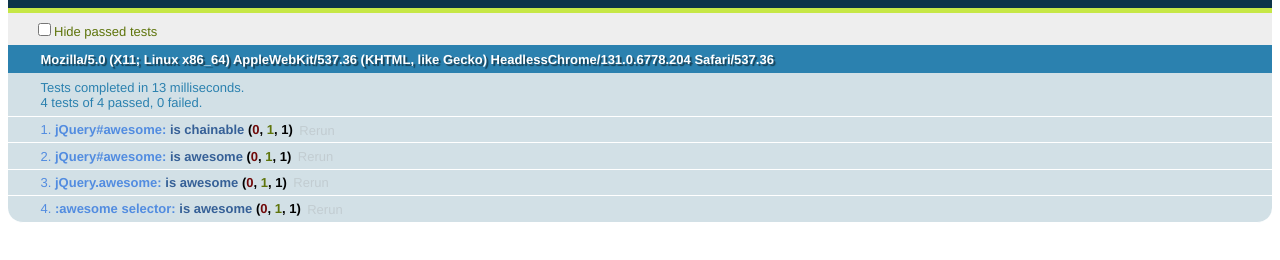
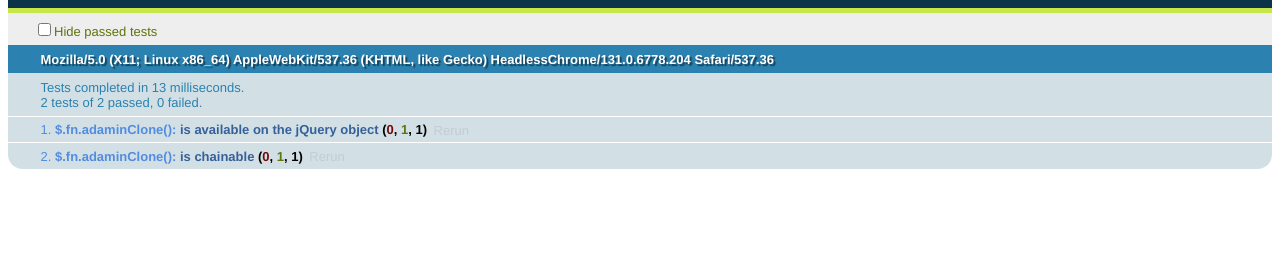
Before and after one commit to pensive612/Adamin-Clone, a website: page test/adamin_clone.html in a window 1280 px wide. Shown: the part 48-308 px from the top of the page. Drawn offline with Linux system fonts and the light colour scheme.

Commit message:
Setup boilerplate for jquery plugin

```diff
--- a/src/adamin_clone.js
+++ b/src/adamin_clone.js
@@ -8,21 +8,20 @@
 
 (function($) {
 
-  // Collection method.
-  $.fn.awesome = function() {
+  var adaminClone = {
+    init: function(el, config) {
+      this.config = $.extend({}, $.fn.adaminClone.defaults, config);
+
+      this.el = el;
+      this.$el = $(el);
+    }
+  };
+
+  $.fn.adaminClone = function(config) {
+    var obj = Object.create(adaminClone);
     return this.each(function() {
-      $(this).html('awesome');
+      obj.init(this, config);
     });
   };
 
-  // Static method.
-  $.awesome = function() {
-    return 'awesome';
-  };
-
-  // Custom selector.
-  $.expr[':'].awesome = function(elem) {
-    return elem.textContent.indexOf('awesome') >= 0;
-  };
-
 }(jQuery));
--- a/test/adamin_clone.html
+++ b/test/adamin_clone.html
@@ -23,9 +23,19 @@
   <h2 id="qunit-userAgent"></h2>
   <ol id="qunit-tests"></ol>
   <div id="qunit-fixture">
-    <span>lame test markup</span>
-    <span>normal test markup</span>
-    <span>awesome test markup</span>
+    <ul class="test-ul">
+      <li class="first-li">This is my Li</li>
+    </ul>
+
+    <table class="test-table">
+      <tr>
+        <td>42</td>
+        <td>is my data</td>
+        <td>today</td>
+      </tr>
+    </table>
+
+
   </div>
 </body>
 </html>
--- a/test/adamin_clone_test.js
+++ b/test/adamin_clone_test.js
@@ -22,36 +22,21 @@
       raises(block, [expected], [message])
   */
 
-  module('jQuery#awesome', {
+  module('$.fn.adaminClone()', {
     setup: function() {
-      this.elems = $('#qunit-fixture').children();
+      this.testUl = $('.test-ul');
     }
+  });
+
+  test('is available on the jQuery object', 1, function() {
+    ok($.fn.adaminClone);
   });
 
   test('is chainable', 1, function() {
     // Not a bad test to run on collection methods.
-    strictEqual(this.elems.awesome(), this.elems, 'should be chaninable');
+    strictEqual(this.testUl.adaminClone(), this.testUl, 'should be chaninable');
   });
 
-  test('is awesome', 1, function() {
-    strictEqual(this.elems.awesome().text(), 'awesomeawesomeawesome', 'should be thoroughly awesome');
-  });
 
-  module('jQuery.awesome');
-
-  test('is awesome', 1, function() {
-    strictEqual($.awesome(), 'awesome', 'should be thoroughly awesome');
-  });
-
-  module(':awesome selector', {
-    setup: function() {
-      this.elems = $('#qunit-fixture').children();
-    }
-  });
-
-  test('is awesome', 1, function() {
-    // Use deepEqual & .get() when comparing jQuery objects.
-    deepEqual(this.elems.filter(':awesome').get(), this.elems.last().get(), 'knows awesome when it sees it');
-  });
 
 }(jQuery));
```
Also changed, not shown: dist/adamin_clone.js (added), dist/adamin_clone.min.js (added).
